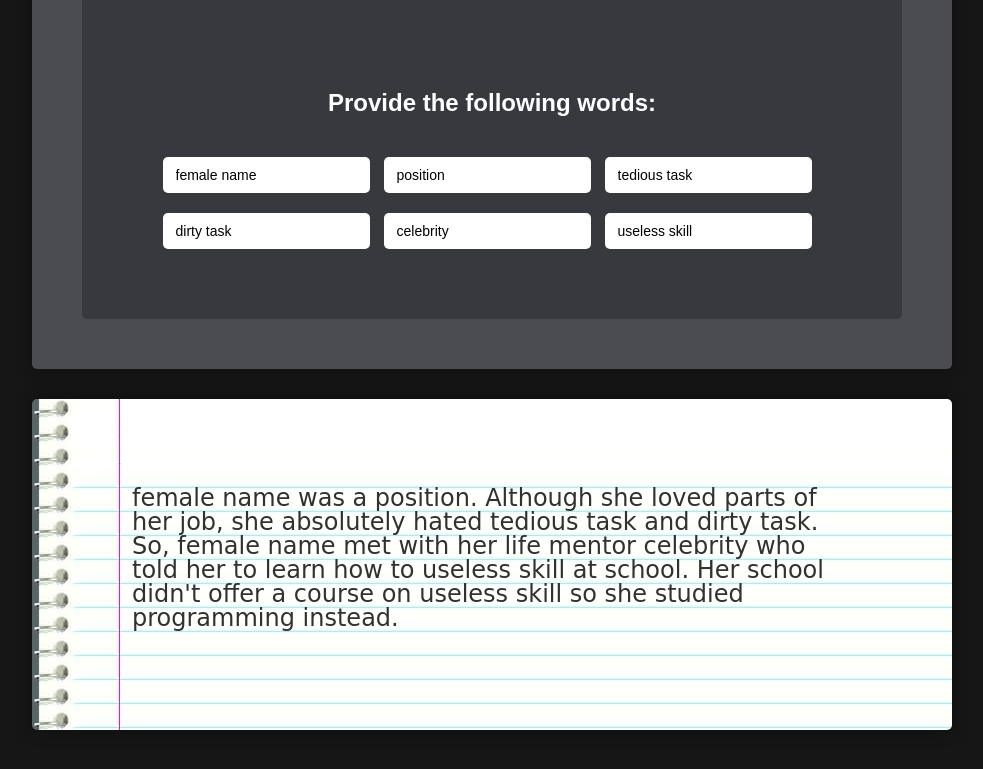
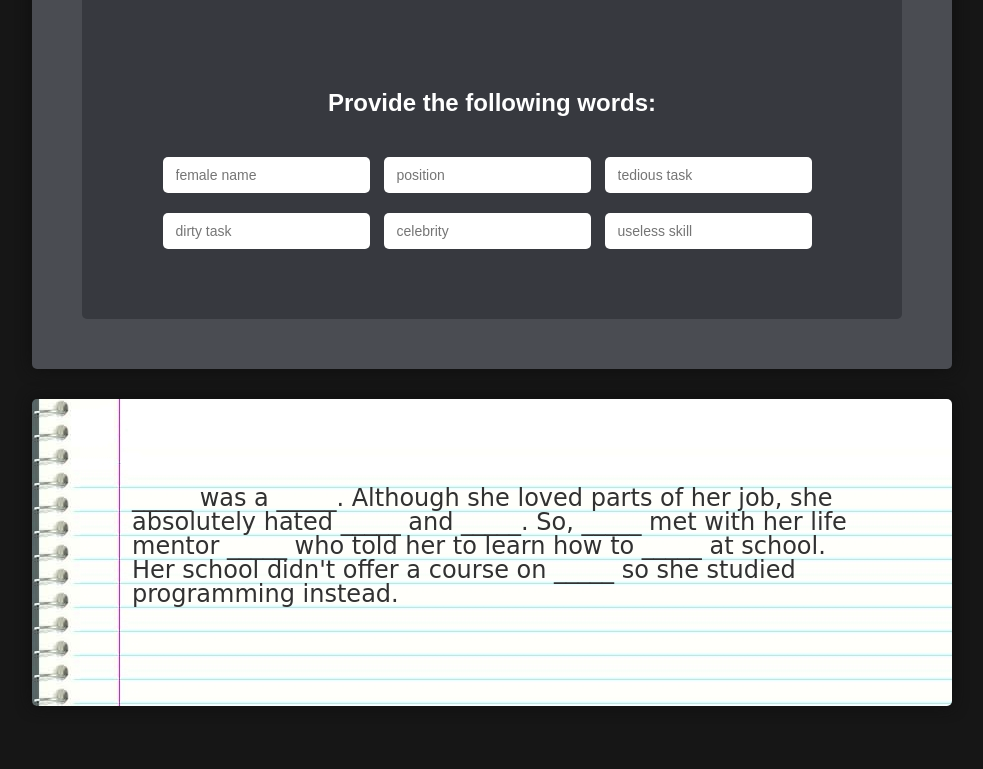
Before and after one commit to jackseabolt/madlibs-angularjs, a plain HTML site: page index.html in a window 1280 px wide. Shown: the part 419-1188 px from the top of the page, without its empty margins (148-1131 px from the left). Drawn offline with nearby package versions, Linux system fonts and the light colour scheme; a web font is replaced by a local one.

Commit message:
scope improved

```diff
--- a/index.html
+++ b/index.html
@@ -11,7 +11,7 @@
         <title>Madlibs - AngularJS</title>
     </head>
     <body ng-app="myApp">
-        <div ng-controller='myController'>
+        <div ng-controller='myController as ctrl'>
             <div class="form">
                 <div class="form-inner">
                     <div id="about-link-container" ng-click="aboutOn=true">
@@ -19,20 +19,21 @@
                     </div>
                     <h1>M<img src="angular-logo.png" class="logo" />DLIBS</h1>
                     <h2>Provide the following words:</h2>
-                    <input ng-model="female_name" />
-                    <input ng-model="position" />
-                    <input ng-model="tedious_task" />
-                    <input ng-model="dirty_task" />
-                    <input ng-model="celebrity" />
-                    <input ng-model="useless_skill" />
+                    <input ng-model="ctrl.female_name" placeholder="female name" />
+                    <input ng-model="ctrl.position" placeholder="position" />
+                    <input ng-model="ctrl.tedious_task" placeholder="tedious task" />
+                    <input ng-model="ctrl.dirty_task" placeholder="dirty task" />
+                    <input ng-model="ctrl.celebrity" placeholder="celebrity" />
+                    <input ng-model="ctrl.useless_skill" placeholder="useless skill" />
                 </div>
             </div>
             <div class="display">
-                <p>{{ female_name }} was a {{ position }}. Although she loved parts of her job,
-                    she absolutely hated {{tedious_task}} and {{dirty_task}}. So, {{female_name}} met
-                    with her life mentor {{celebrity}} who told her to learn how
-                    to {{useless_skill}} at school. Her school didn't offer a
-                    course on {{useless_skill}} so she studied programming instead.
+                <p>{{ ctrl.female_name ? ctrl.female_name : '_____' }} was a {{ ctrl.position ? ctrl.position : '_____' }}.
+                    Although she loved parts of her job, she absolutely hated {{ ctrl.tedious_task ? ctrl.tedious_task  : '_____'}}
+                    and {{ ctrl.dirty_task ? ctrl.dirty_task : '_____' }}. So, {{ ctrl.female_name ? ctrl.female_name : '_____'}} met
+                    with her life mentor {{ctrl.celebrity ? ctrl.celebrity : '_____'}} who told her to learn how
+                    to {{ ctrl.useless_skill ? ctrl.useless_skill: '_____'  }} at school. Her school didn't offer a
+                    course on {{ ctrl.useless_skill ? ctrl.useless_skill: '_____'  }} so she studied programming instead.
                 </p>
             </div>
             <div ng-if="aboutOn" ng-click="aboutOn=false" class="about">
```
